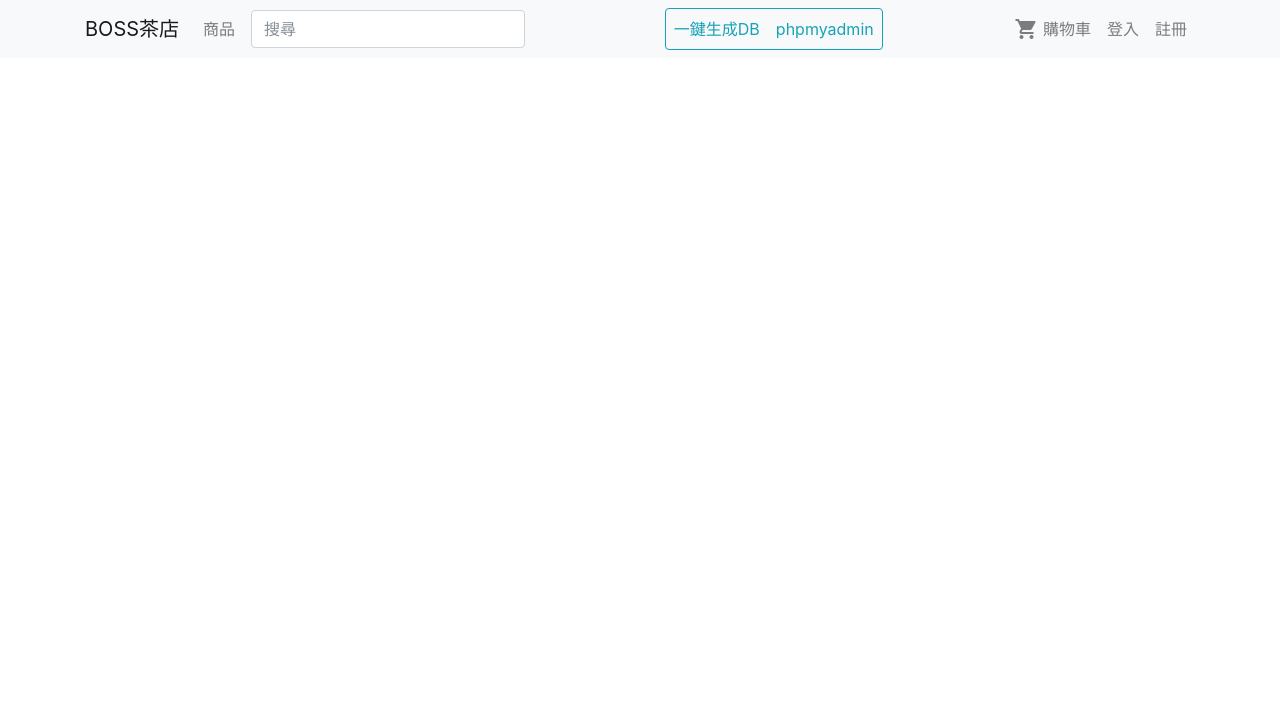
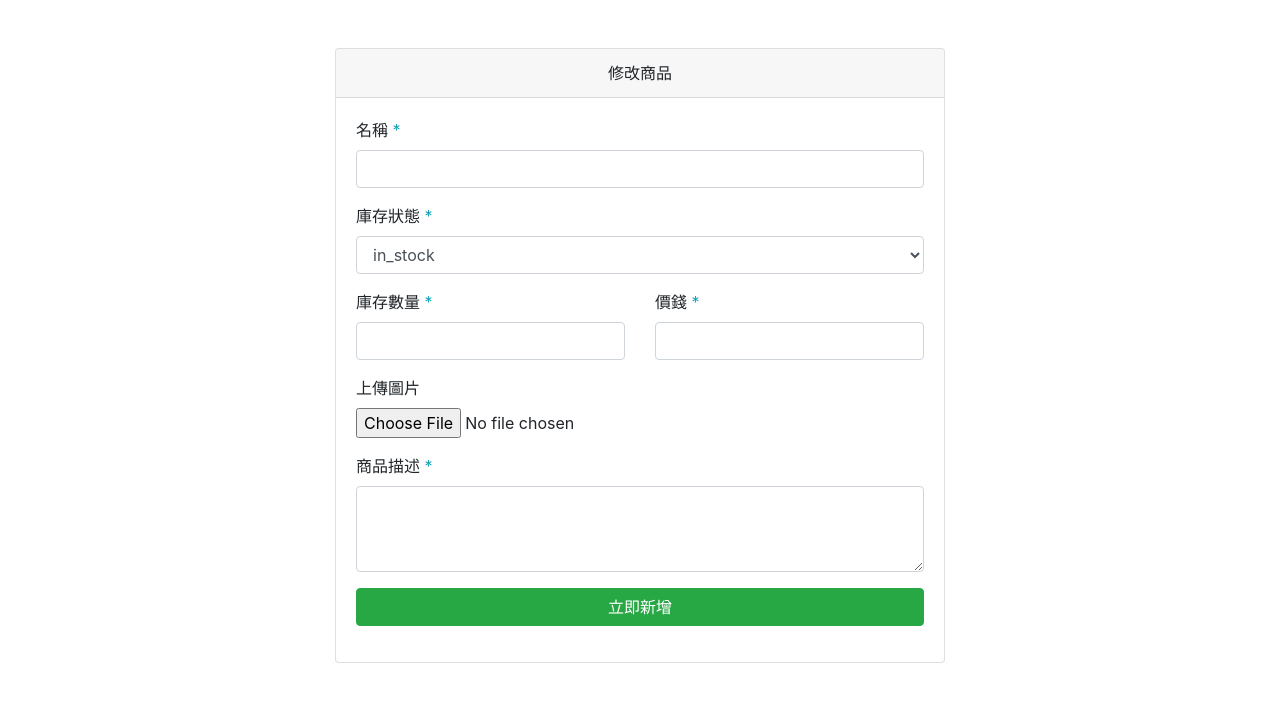
Before and after one commit to ngseke/boss, a PHP site: page /product_list_detail.php in a window 1280 px wide. Shown: the top 702 px of the page. Run offline with PHP 8.4, Linux system fonts and the light colour scheme; data that the repository does not hold is empty.

Commit message:
確認修改商品detail頁面

```diff
--- a/product_list_detail.php
+++ b/product_list_detail.php
@@ -1,26 +1,55 @@
 <?php session_start(); ?>
 <?php include('connection.php'); ?>
+<?php $page_name = '新增商品' ?>
 <!DOCTYPE html>
 <html>
 <head>
   <meta charset="UTF-8">
   <meta name="viewport" content="width=device-width, initial-scale=1.0">
   <meta http-equiv="X-UA-Compatible" content="ie=edge">
-  <!-- 引入CSS等樣式內容 -->
   <?php include('style.php') ?>
-
-  <!-- 根據所在頁面 印出對應的標題 -->
   <title><?php echo  $page_name. ' - ' .title_name ?></title>
 </head>
+
 <body>
-<?php include('nav.php'); ?>
-<div class="container">
-  <div class="row">
-    <div class="col-12">
-
-
+  <div class="col-6 offset-3 mt-5">
+    <div class="card">
+      <div class="card-header text-center">修改商品</div>
+      <div class="card-body">
+        <form class="row" action="product_list_detail_edit.php" method="post" >
+          <div class="col-12 form-group">
+            <label for="">名稱 <span class="text-info">*</span></label>
+            <input type="text" class="form-control" name="name" >
+          </div>
+          <div class="col-12 form-group">
+            <label for="">庫存狀態 <span class="text-info">*</span></label>
+            <select class="form-control" name="stock">
+              <option value="InStock">in_stock</option>
+              <option value="OutStock">out_of_stock</option>
+            </select>
+          </div>
+          <div class="col-12 col-lg-6 form-group">
+            <label for="">庫存數量 <span class="text-info">*</span></label>
+            <input type="number" name="stockNum" class="form-control" >
+          </div>
+          <div class="col-12 col-lg-6 form-group">
+            <label for="">價錢 <span class="text-info">*</span></label></label>
+            <input type="number" name="price" class="form-control" >
+          </div>
+          <div class="col-12 col-lg-6 form-group">
+            <label for="exampleFormControlFile1">上傳圖片</label>
+            <input type="file" class="form-control-file" name="uploadImg">
+          </div>
+          <div class="col-12 form-group">
+            <label for="">商品描述 <span class="text-info">*</span></label>
+            <textarea class="form-control" name="description" rows="3"></textarea>
+            </select>
+          </div>
+          <div class="col-12 form-group">
+            <button class="btn btn-success btn-block" type="submit" >立即新增</button>
+          </div>
+        </form>
+      </div>
     </div>
   </div>
-</div>
-
 </body>
```
